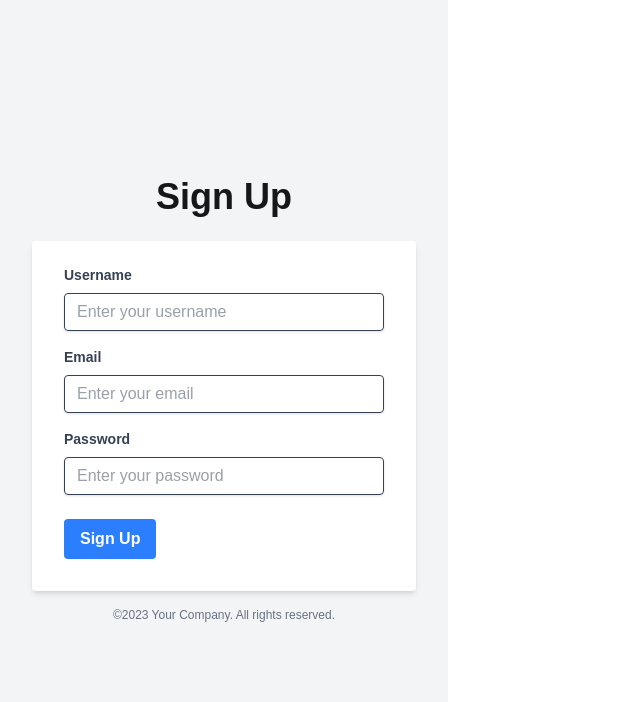
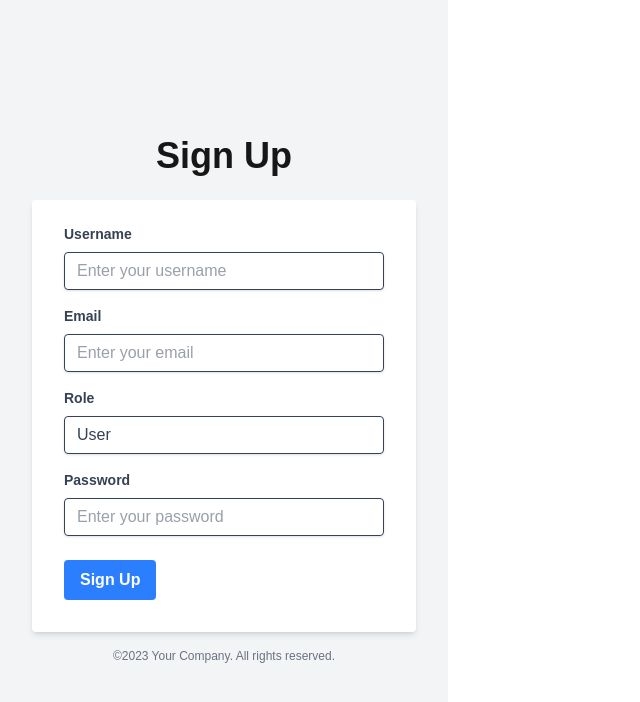
Before and after one commit to prajyot-raut/green-lens, a Next.js app: page /signup in a window 1280 px wide. Shown: the top 702 px of the page, without its empty margins (0-640 px from the left). Built offline with nearby package versions, Linux system fonts and the light colour scheme; no server answers.

Commit message:
added error message while signup and login

```diff
--- a/src/app/(auth)/login/page.tsx
+++ b/src/app/(auth)/login/page.tsx
@@ -15,7 +15,9 @@ export default function Login() {
       console.log("User logged in:", email);
       router.push("/");
     } catch (error) {
-      console.error("Error logging in:", error);
+      const firebaseError = error as { msg: string };
+      console.error("Error logging in:", firebaseError.msg);
+      alert(firebaseError.msg);
     }
   };
 
--- a/src/app/(auth)/signup/page.tsx
+++ b/src/app/(auth)/signup/page.tsx
@@ -8,17 +8,20 @@ export default function SignUp() {
   const [username, setUsername] = useState("");
   const [email, setEmail] = useState("");
   const [password, setPassword] = useState("");
+  const [role, setRole] = useState("user");
   const router = useRouter();
   const { signup } = useAuth();
 
   const handleSignUp = async () => {
     try {
-      const user = await signup(username, email, password);
+      const user = await signup(username, email, role, password);
 
       console.log("User signed up:", user);
       router.push("/");
     } catch (error) {
-      console.error("Error signing up:", error);
+      const firebaseError = error as { msg: string };
+      console.error("Error signing up:", firebaseError.msg);
+      alert(firebaseError.msg);
     }
   };
 
@@ -61,6 +64,23 @@ export default function SignUp() {
             className="shadow appearance-none border rounded w-full py-2 px-3 text-gray-700 leading-tight focus:outline-none focus:shadow-outline"
           />
         </div>
+        <div className="mb-4">
+          <label
+            className="block text-gray-700 text-sm font-bold mb-2"
+            htmlFor="role"
+          >
+            Role
+          </label>
+          <select
+            id="role"
+            value={role}
+            onChange={(e) => setRole(e.target.value)}
+            className="shadow appearance-none border rounded w-full py-2 px-3 text-gray-700 leading-tight focus:outline-none focus:shadow-outline"
+          >
+            <option value="user">User</option>
+            <option value="collector">Trast Collector</option>
+          </select>
+        </div>
         <div className="mb-6">
           <label
             className="block text-gray-700 text-sm font-bold mb-2"
@@ -77,6 +97,7 @@ export default function SignUp() {
             className="shadow appearance-none border rounded w-full py-2 px-3 text-gray-700 leading-tight focus:outline-none focus:shadow-outline"
           />
         </div>
+
         <div className="flex items-center justify-between">
           <button
             onClick={handleSignUp}
--- a/src/hooks/useAuth.tsx
+++ b/src/hooks/useAuth.tsx
@@ -11,6 +11,7 @@ import {
   User,
   UserCredential,
 } from "firebase/auth";
+import { mapAuthErrorMessage } from "@/lib/utils";
 
 interface AuthContextType {
   user: User | null;
@@ -19,6 +20,7 @@ interface AuthContextType {
   signup: (
     username: string,
     email: string,
+    role: string,
     password: string
   ) => Promise<UserCredential>;
   logout: () => Promise<void>;
@@ -40,11 +42,24 @@ export function AuthProvider({ children }: { children: React.ReactNode }) {
     return () => unsubscribe();
   }, []);
 
-  const login = (email: string, password: string) => {
-    return signInWithEmailAndPassword(auth, email, password);
+  const login = async (email: string, password: string) => {
+    try {
+      const signIn = await signInWithEmailAndPassword(auth, email, password);
+      return signIn;
+    } catch (error) {
+      console.log("Error logging in:", error);
+
+      const firebaseError = error as { code: string };
+      throw { msg: mapAuthErrorMessage(firebaseError.code) };
+    }
   };
 
-  const signup = async (username: string, email: string, password: string) => {
+  const signup = async (
+    username: string,
+    email: string,
+    role: string,
+    password: string
+  ) => {
     try {
       const userCredential = await createUserWithEmailAndPassword(
         auth,
@@ -56,14 +71,17 @@ export function AuthProvider({ children }: { children: React.ReactNode }) {
       await setDoc(doc(db, "users", user.uid), {
         username: username,
         email: email,
+        role: role,
         createdAt: new Date(),
         isAdmin: false,
       });
 
       return userCredential;
     } catch (error) {
-      console.error("Error signing up:", error);
-      throw error;
+      console.log("Error signing up:", error);
+
+      const firebaseError = error as { code: string };
+      throw { msg: mapAuthErrorMessage(firebaseError.code) };
     }
   };
 
--- /dev/null
+++ b/src/lib/utils.ts
@@ -0,0 +1,18 @@
+function mapAuthErrorMessage(code: string): string {
+  const errorMessages: { [key: string]: string } = {
+    "auth/invalid-email": "The email address is not valid.",
+    "auth/user-disabled": "This user account has been disabled.",
+    "auth/user-not-found": "No account found with this email.",
+    "auth/wrong-password": "Incorrect password. Please try again.",
+    "auth/too-many-requests": "Too many attempts. Please try again later.",
+    "auth/network-request-failed": "Network error. Check your connection.",
+    "auth/email-already-in-use": "This email is already in use.",
+    "auth/invalid-credential": "The provided credential is invalid.",
+  };
+
+  return (
+    errorMessages[code] || "An unexpected error occurred. Please try again."
+  );
+}
+
+export { mapAuthErrorMessage };
```
